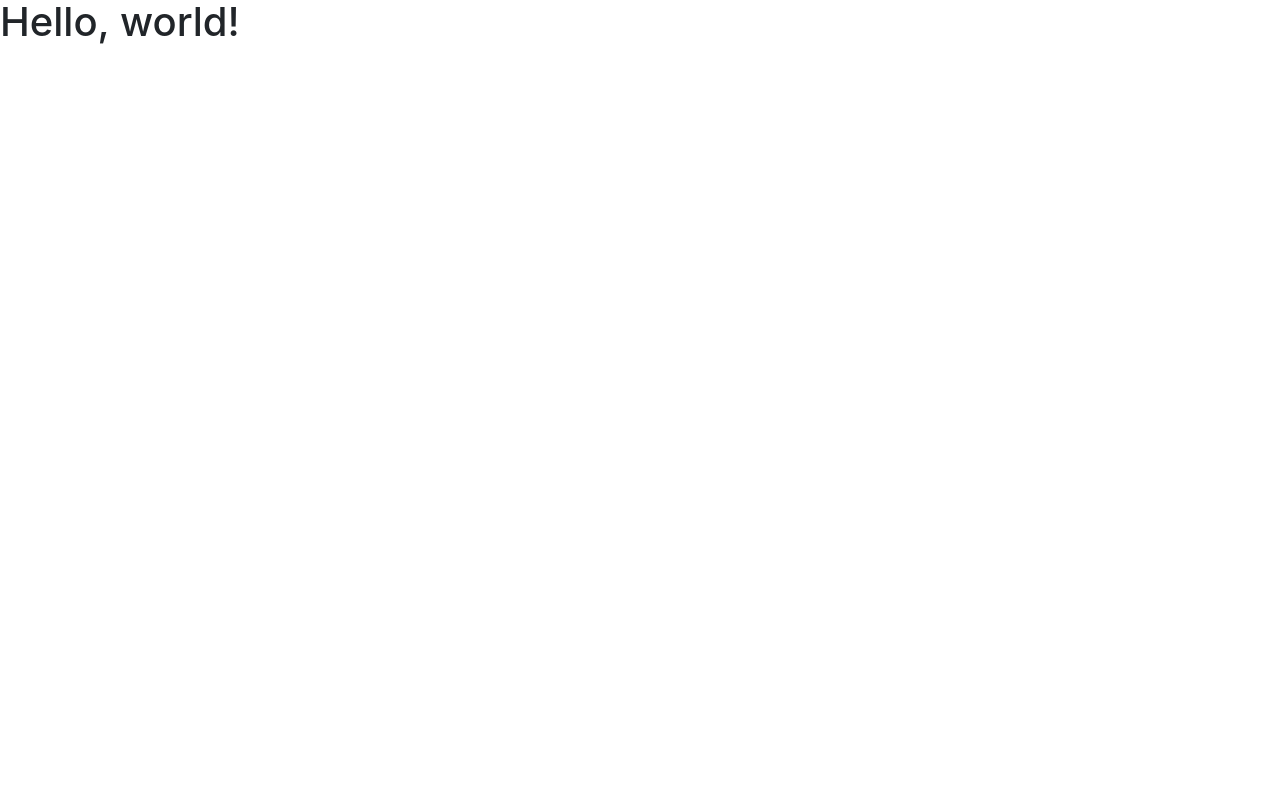
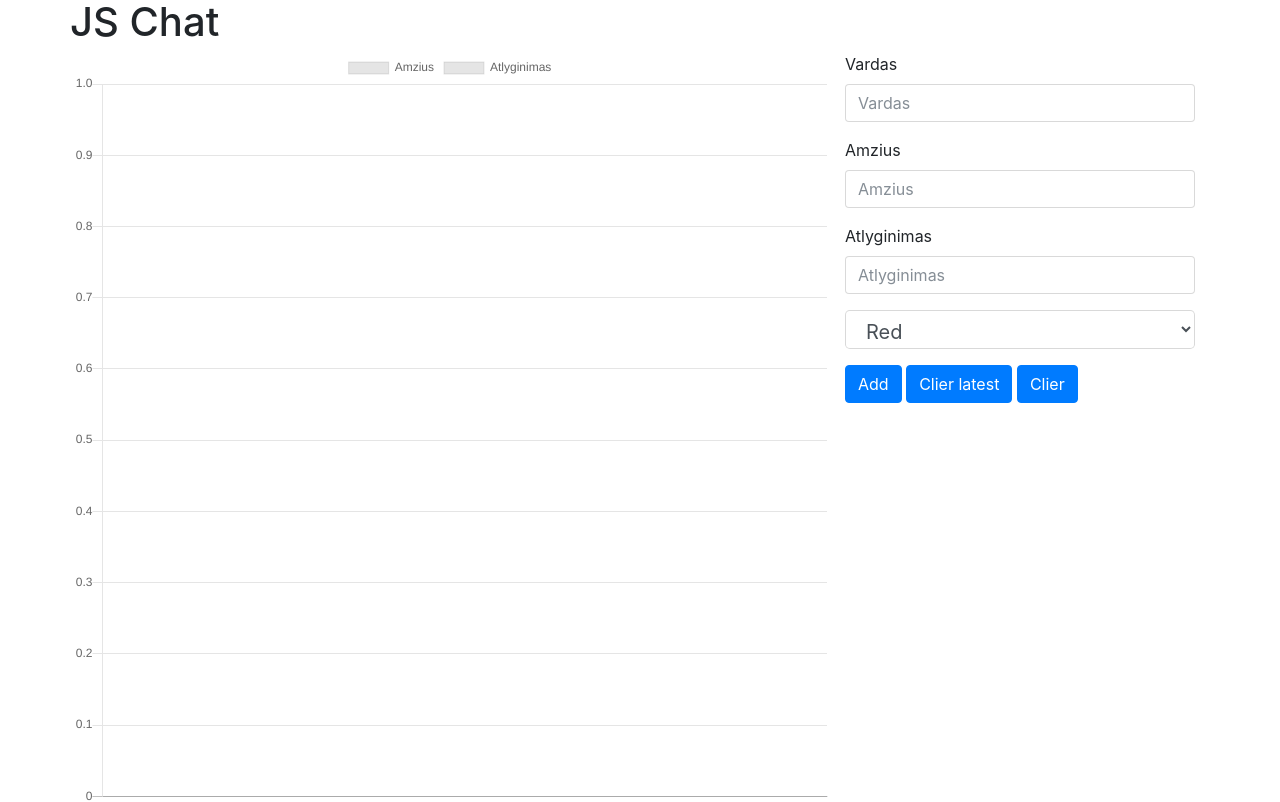
Before and after one commit to jarosasan/chartJs, a plain HTML site: page index.html in a window 1280 px wide. Shown: the top 802 px of the page. Drawn offline with nearby package versions, Linux system fonts and the light colour scheme.

Commit message:
second commit

```diff
--- a/index.html
+++ b/index.html
@@ -8,11 +8,62 @@
     <!-- Bootstrap CSS -->
     <link rel="stylesheet" href="https://maxcdn.bootstrapcdn.com/bootstrap/4.0.0-beta/css/bootstrap.min.css"
           integrity="sha384-/Y6pD6FV/Vv2HJnA6t+vslU6fwYXjCFtcEpHbNJ0lyAFsXTsjBbfaDjzALeQsN6M" crossorigin="anonymous">
+    <link rel="stylesheet" href="style.css">
 </head>
 <body>
-<h1>Hello, world!</h1>
+<div class="container">
+    <div class="row">
+        <div>
+            <h1>JS Chat</h1>
+        </div>
+    </div>
+    <div class="row">
+        <div class="col-8 text-center">
+            <div class="row">
+                <canvas id="myChart" width="400" height="400"></canvas>
+            </div>
+            <div class="row">
+                <canvas id="myChart2" width="400" height="400"></canvas>
+            </div>
+
+
+        </div>
+        <div class="col-4">
+
+                <div class="form-group">
+                    <label for="name">Vardas</label>
+                    <input type="text" class="form-control" id="name" aria-describedby="emailHelp" placeholder="Vardas">
+                </div>
+                <div class="form-group">
+                    <label for="age">Amzius</label>
+                    <input type="text" class="form-control" id="age" placeholder="Amzius">
+                </div>
+                <div class="form-group">
+                    <label for="age">Atlyginimas</label>
+                    <input type="text" class="form-control" id="sel" placeholder="Atlyginimas">
+                </div>
+                <div class="form-group">
+                    <select id ="spalva"class="form-control form-control-lg color">
+                        <option value="red">Red</option>
+                        <option value="green">Green</option>
+                        <option value="blue">Blue</option>
+                        <option value="orange">Orange</option>
+                        <option value="purple">Purple</option>
+                        <option value="black">Black</option>
+                    </select>
+                </div>
+                <button  onclick="chartData()"  class="btn btn-primary">Add</button>
+                <button  onclick="c_Data()"  class="btn btn-primary">Clier latest</button>
+                <button  onclick="chartClier()"  class="btn btn-primary">Clier</button>
+
+        </div>
+    </div>
+</div>
 
 <!-- Optional JavaScript -->
+<script src="https://cdnjs.cloudflare.com/ajax/libs/Chart.js/2.7.0/Chart.bundle.js"></script>
+<script src="script.js"></script>
+
 <!-- jQuery first, then Popper.js, then Bootstrap JS -->
 <script src="https://code.jquery.com/jquery-3.2.1.slim.min.js"
         integrity="sha384-KJ3o2DKtIkvYIK3UENzmM7KCkRr/rE9/Qpg6aAZGJwFDMVNA/GpGFF93hXpG5KkN"
--- a/script.js
+++ b/script.js
@@ -0,0 +1,64 @@
+var ctx = document.getElementById("myChart").getContext('2d');
+var ctx2 = document.getElementById("myChart2").getContext('2d');
+
+
+var myChart = new Chart(ctx, {
+    type: 'bar',
+    data: {
+        labels: [],
+        datasets: [{
+            label: 'Amzius',
+            data: [],
+            borderColor: [],
+            borderWidth: 1,
+            backgroundColor:[],
+            },{
+            label: 'Atlyginimas',
+            data: [],
+            borderWidth: 1,
+            backgroundColor: [],
+
+            // Changes this dataset to become a line
+            type: 'bar'
+        }]
+    }
+});
+var myChart2 = new Chart(ctx2, {
+    type: 'pie',
+    data: {
+        labels: ['rr','tt','yy'],
+        datasets: [{
+            label: 'Amzius',
+            data: [1,2,3,],
+            borderColor: [],
+            borderWidth: 1,
+            backgroundColor:['red', 'blue', 'green'],
+        }]
+    }
+});
+
+function chartData() {
+    myChart.data.labels.push(document.getElementById('name').value);
+    myChart.data.datasets[0].data.push(document.getElementById('age').value);
+    myChart.data.datasets[1].data.push(document.getElementById('sel').value);
+    myChart.data.datasets[0].backgroundColor.push(document.getElementById('spalva').value);
+
+    myChart.update();
+}
+
+function c_Data() {
+    myChart.data.labels.pop();
+    myChart.data.datasets[0].data.pop();
+    myChart.data.datasets[1].data.pop();
+
+    myChart.update();
+}
+
+function chartClier() {
+    myChart.data.labels = [];
+    myChart.data.datasets[0].data = [];
+    myChart.data.datasets[1].data = [];
+
+
+    myChart.update();
+}
```
